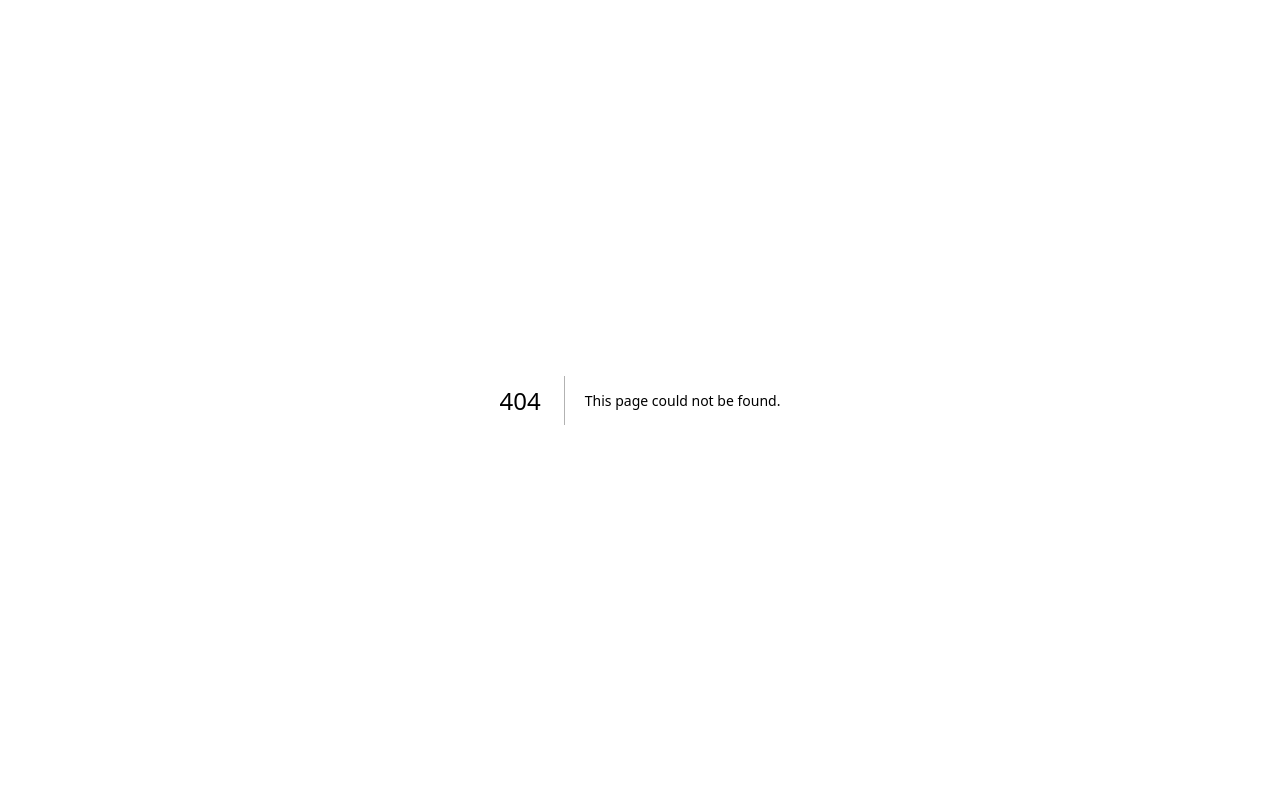
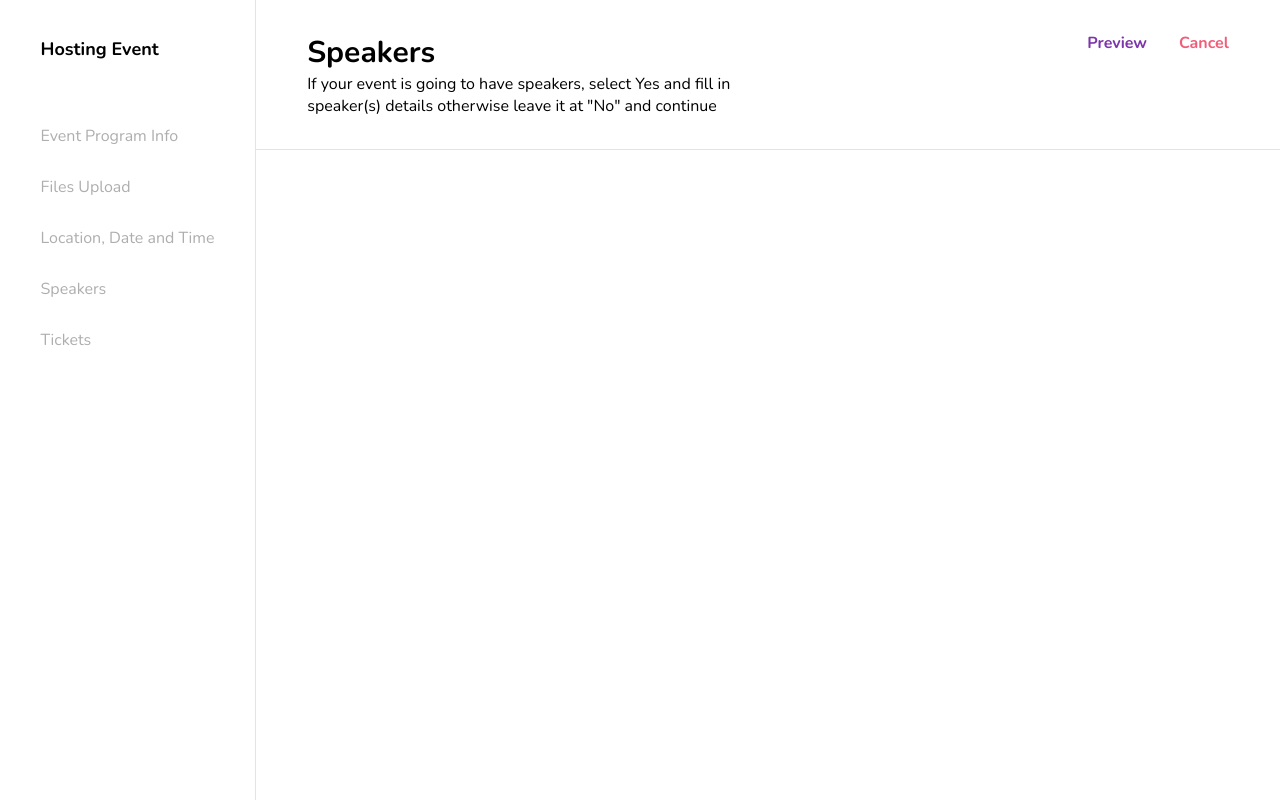
Before and after one commit to okorie2/ewitnex, a Next.js app: page /dashboard/hostEvent/speakers in a window 1280 px wide. Before the commit this address had no page. Built offline with nearby package versions, Linux system fonts and the light colour scheme.

Commit message:
start working on speakers page

```diff
--- a/pages/dashboard/hostEvent/fileUpload.tsx
+++ b/pages/dashboard/hostEvent/fileUpload.tsx
@@ -69,6 +69,12 @@ const FileUpload = () => {
             overflowY: "scroll",
             "&::-webkit-scrollbar": {
               display: "none",
+            },
+            [screen.lg]: {
+              width: "100%",
+            },
+            [screen.desktop]: {
+              width: "100%",
             },
           }}
         >
--- /dev/null
+++ b/pages/dashboard/hostEvent/speakers.tsx
@@ -0,0 +1,83 @@
+/** @jsxImportSource @emotion/react */
+
+import React from "react";
+import HostEventLayout from "./layout";
+import { ButtonFormFilled } from "styles/components/button";
+import Link from "next/link";
+import { screen, theme } from "styles/theme";
+import HostEventTextField from "@/components/inputs/hostEventTextField";
+import HostEventTimeDate from "@/components/inputs/HostEventTimeDate";
+
+const Speakers = () => {
+  return (
+    <HostEventLayout>
+      <div>
+        <div
+          css={{
+            height: "150px",
+            borderBottom: `1px solid ${theme.shadow.border}`,
+            display: "flex",
+            alignItems: "center",
+            paddingInline: "3.2rem",
+          }}
+        >
+          <div
+            css={{
+              display: "flex",
+              justifyContent: "space-between",
+              alignItems: "flex-start",
+              width: "100%",
+            }}
+          >
+            <div
+              css={{
+                width: "43%",
+                [screen.desktopLg]: {
+                  width: "50%",
+                },
+                [screen.desktop]: {
+                  width: "70%",
+                },
+              }}
+            >
+              <h1 css={{ fontSize: "1.875rem" }}>Speakers</h1>
+              <p>
+                If your event is going to have speakers, select Yes and fill in
+                speaker(s) details otherwise leave it at &quot;No&quot; and
+                continue
+              </p>
+            </div>
+            <div
+              css={{
+                display: "flex",
+                gap: "2rem",
+              }}
+            >
+              <p
+                css={{
+                  color: theme.color.primary,
+                  fontWeight: "bold",
+                  cursor: "pointer",
+                }}
+              >
+                Preview
+              </p>
+              <p
+                css={{
+                  color: theme.color.negative,
+                  fontWeight: "bold",
+                  cursor: "pointer",
+                }}
+              >
+                Cancel
+              </p>
+            </div>
+          </div>
+        </div>
+        <div></div>
+      </div>
+    </HostEventLayout>
+  );
+};
+
+export default Speakers;
--- a/styles/globals.css
+++ b/styles/globals.css
@@ -110,7 +110,9 @@ a {
   text-decoration: none;
 }
 
-
+input{
+  outline: none;
+}
 
 
 
```
Also changed, not shown: pages/dashboard/hostEvent/eventLocation.tsx (+19 -2 lines).
